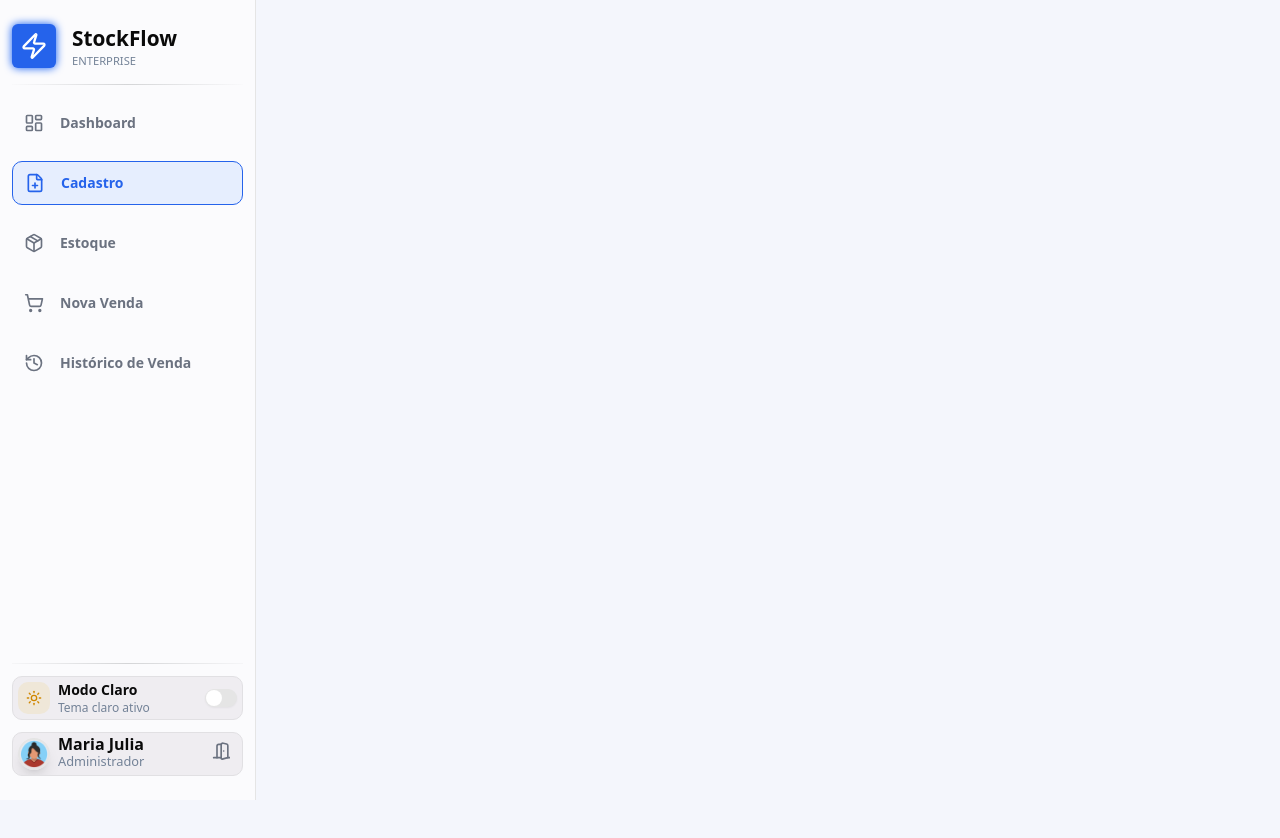
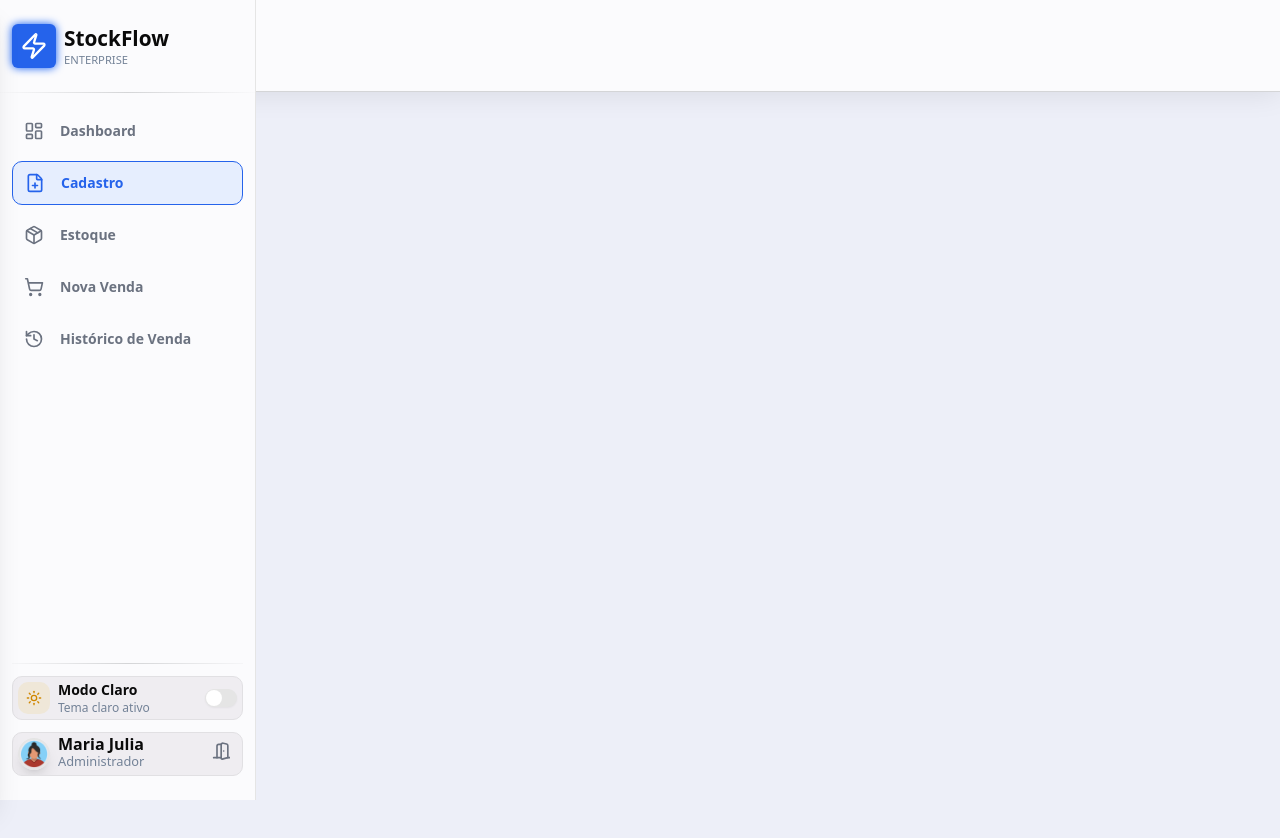
Before and after one commit to G4br1el-r/stockflow, a Next.js app: page /cadastro in a window 1280 px wide. Shown: the top 838 px of the page. Before the commit the page ends 800 px from the top, so only its background shows below. Built offline with nearby package versions, Linux system fonts and the light colour scheme.

Commit message:
feat: implement responsive sidebar with desktop/mobile variants and sticky header

```diff
--- a/src/app/(private)/cadastro/page.tsx
+++ b/src/app/(private)/cadastro/page.tsx
@@ -1,3 +1,8 @@
-export default function Stock() {
-  return <main className="min-h-screen w-full">CADASTRO</main>
+export default function Register() {
+  return (
+    <>
+      <main className="h-screen w-full mt-40">CADASTRO</main>
+      <div className="h-screen w-full"></div>
+    </>
+  )
 }
--- a/src/app/(private)/layout.tsx
+++ b/src/app/(private)/layout.tsx
@@ -1,9 +1,10 @@
 import type { Metadata } from 'next'
 import { Geist, Geist_Mono } from 'next/font/google'
 import '@/app/globals.css'
-import { Sidebar } from '@/components/Sidebar'
+import { SidebarDesktop } from '@/components/Sidebar'
 import { TooltipProvider } from '@radix-ui/react-tooltip'
 import { ProvidersSwitchDarkAndLight } from '@/components/ProviderSwitchDarkAndLight'
+import { Header } from '@/components/Header'
 
 const geistSans = Geist({
   variable: '--font-geist-sans',
@@ -32,7 +33,22 @@ export default function RootLayout({
       >
         <ProvidersSwitchDarkAndLight>
           <TooltipProvider>
-            <Sidebar>{children}</Sidebar>
+            <section className="grid w-full grid-cols-[auto_1fr] grid-rows-[auto_1fr] min-h-screen">
+              {/* DESKTOP - Sidebar na coluna 1 */}
+              <aside className="col-start-1 col-end-2 row-start-1 row-end-3 hidden lg:block">
+                <SidebarDesktop />
+              </aside>
+
+              {/* Header - coluna 2, linha 1 */}
+              <header className="col-start-2 col-end-3 row-start-1 row-end-2 lg:col-start-2">
+                <Header />
+              </header>
+
+              {/* Main Content - coluna 2, linha 2 */}
+              <main className="col-start-2 col-end-3 row-start-2 row-end-3 flex flex-col overflow-x-hidden lg:ml-0">
+                {children}
+              </main>
+            </section>
           </TooltipProvider>
         </ProvidersSwitchDarkAndLight>
       </body>
--- a/src/app/globals.css
+++ b/src/app/globals.css
@@ -22,6 +22,8 @@
   --color-icon-activate: #0d59f2;
   --color-icon-not-activate: #6b7280;
   --color-blue-neon: #2563eb;
+
+  --shadow-header: var(--shadow-header);
 
   /* TYPOGRAPHY */
   --color-base-primary: var(--base-primary);
@@ -111,7 +113,7 @@
 :root {
   /* Custom */
 
-  --background-main: #f4f6fc;
+  --background-main: #edeff8;
   --background-sidebar-main: #fbfbfd;
   --background-modal-login: #ffffff;
   --background-menu-activate: #e6eefe;
@@ -127,6 +129,7 @@
   --variant-primary: #f4f7f9;
   --variant-secondary: #0c111e;
 
+  --shadow-header: 0 0 30px rgba(0, 0, 0, 0.1);
   /* ---   */
 
   --radius: 0.625rem;
@@ -211,6 +214,8 @@
   --base-secondary: #4b586a;
   --variant-primary: #0c111e;
   --variant-secondary: #f4f7f9;
+
+  --shadow-header: 0 0 30px rgba(0, 0, 0, 0.8);
   /* --- */
 
   --background: oklch(0.145 0 0);
--- /dev/null
+++ b/src/components/Header/index.tsx
@@ -0,0 +1,24 @@
+'use client'
+
+import { useScrollVisibility } from '@/hooks/useScrollVisible'
+import { SidebarMobile } from '../Sidebar'
+
+export function Header() {
+  const { isVisible } = useScrollVisibility()
+
+  return (
+    <>
+      {/* Background do header */}
+      <div
+        className={`lg:relative fixed top-0 left-0 z-40 flex h-23 w-full items-center justify-center transition-transform duration-700 ease-in-out bg-background-sidebar-main border-b border-border-main lg:translate-y-0 shadow-header ${
+          isVisible ? 'translate-y-0' : '-translate-y-full'
+        }`}
+      >
+        {/* Conteúdo do header aqui */}
+      </div>
+
+      {/* Menu mobile */}
+      <SidebarMobile isVisible={isVisible} />
+    </>
+  )
+}
--- a/src/components/Sidebar/index.tsx
+++ b/src/components/Sidebar/index.tsx
@@ -15,9 +15,9 @@ import {
 } from 'lucide-react'
 import { Text } from '../Text'
 import { Logo } from '../Icon'
-import { useLockBodyScroll } from '@/utils/useLockBodyScroll'
 import { UserSection } from '../UserSection'
-import { SwitchDarkMode } from '../SwitchDarkMode'
+import { useLockBodyScroll } from '@/hooks/useLockBodyScroll'
+import Image from 'next/image'
 
 const MENU_ITEMS = [
   { title: 'Dashboard', url: '/dashboard', icon: LayoutDashboard },
@@ -27,52 +27,58 @@ const MENU_ITEMS = [
   { title: 'Histórico de Venda', url: '/historico', icon: History },
 ]
 
-export function Sidebar({ children }: { children: React.ReactNode }) {
-  const [mobileOpen, setMobileOpen] = useState(false)
-  const [hovered, setHovered] = useState(false)
+// Componente do conteúdo da sidebar (reutilizável)
+function SidebarContent({
+  onClose,
+  showClose = false,
+  isCollapsed = false,
+}: {
+  onClose?: () => void
+  showClose?: boolean
+  isCollapsed?: boolean
+}) {
   const pathname = usePathname()
 
-  const handleMouseEnter = useCallback(() => setHovered(true), [])
-  const handleMouseLeave = useCallback(() => setHovered(false), [])
-  const closeMobile = useCallback(() => setMobileOpen(false), [])
-  const openMobile = useCallback(() => setMobileOpen(true), [])
-
-  useLockBodyScroll(mobileOpen)
-
   return (
-    <div className="flex min-h-dvh">
-      <aside
-        className={cn(
-          'hidden lg:flex flex-col bg-background-sidebar-main border-r fixed left-0 top-0 h-screen transition-[width] duration-300 z-50',
-          hovered ? 'w-64' : 'w-17',
-        )}
-        onMouseEnter={handleMouseEnter}
-        onMouseLeave={handleMouseLeave}
-      >
-        <nav className="flex-1 py-6 px-3 flex flex-col justify-between gap-4 overflow-hidden">
-          <div className="flex gap-4 flex-col">
-            <div className="flex gap-4 h-11">
+    <div className="flex flex-col h-full">
+      {/* Header */}
+      <div className="flex items-center justify-between px-3 pt-6">
+        <div className="flex items-center gap-2">
           <Logo className="h-11 w-11 shrink-0" />
+          {!isCollapsed && (
             <div className="flex items-start justify-center flex-col">
-                <Text as="span" className="text-[1.3em] font-bold leading-7.5">
+              <Text as="span" className="text-[1.3em] font-bold leading-7">
                 StockFlow
               </Text>
-                <Text as="span" className="text-[0.7rem] text-base-primary">
+              <Text
+                as="span"
+                className="text-[0.7rem] text-base-primary leading-4"
+              >
                 ENTERPRISE
               </Text>
             </div>
+          )}
+        </div>
+        {showClose && (
+          <button type="button" onClick={onClose} aria-label="Fechar">
+            <X className="w-6 h-6" />
+          </button>
+        )}
       </div>
 
-            <div className="w-full h-px  bg-linear-to-r from-border-main/5 via-border-main to-border-main/5" />
+      <div className="w-full h-px bg-linear-to-r from-border-main/5 via-border-main to-border-main/5 mt-6" />
 
+      {/* Navigation */}
+      <nav className="flex-1 px-3 pt-4 overflow-hidden">
         {MENU_ITEMS.map((item) => {
           const isActive = pathname === item.url
           return (
             <Link
               key={item.title}
               href={item.url}
+              onClick={onClose}
               className={cn(
-                    'flex items-center h-11 group w-full relative gap-4 px-3 rounded-lg transition-colors',
+                'flex items-center h-11 group w-full relative gap-4 px-3 rounded-lg transition-colors mb-2',
                 isActive
                   ? 'bg-background-menu-activate text-blue-neon border-blue-neon border'
                   : 'hover:bg-background-hover-sidebar-menu',
@@ -85,113 +91,98 @@ export function Sidebar({ children }: { children: React.ReactNode }) {
                     'text-icon-not-activate group-hover:text-icon-hover-sidebar-menu',
                 )}
               />
+              {!isCollapsed && (
                 <Text
                   as="span"
                   className={cn(
-                      'transition-opacity duration-300 whitespace-nowrap text-sm font-semibold',
-                      hovered ? 'opacity-100' : 'opacity-0 hidden',
+                    'text-sm font-semibold whitespace-nowrap',
                     !isActive &&
                       'text-icon-not-activate group-hover:text-icon-hover-sidebar-menu',
                   )}
                 >
                   {item.title}
                 </Text>
+              )}
             </Link>
           )
         })}
+      </nav>
+
+      {/* User Section - Desktop */}
+      {!showClose && (
+        <div className="px-3 pb-6">
+          <UserSection />
         </div>
+      )}
+
+      {/* User Section - Mobile */}
+      {showClose && (
+        <div className="px-3 pb-6">
           <UserSection />
-        </nav>
+        </div>
+      )}
+    </div>
+  )
+}
+
+// Sidebar Desktop
+export function SidebarDesktop() {
+  const [hovered, setHovered] = useState(false)
+
+  return (
+    <aside
+      className={cn(
+        'hidden lg:flex flex-col bg-background-sidebar-main border-r fixed left-0 top-0 h-screen transition-[width] duration-300 z-50',
+        hovered ? 'w-64' : 'w-17',
+      )}
+      onMouseEnter={() => setHovered(true)}
+      onMouseLeave={() => setHovered(false)}
+    >
+      <SidebarContent isCollapsed={!hovered} />
     </aside>
+  )
+}
 
-      {/* MOBILE */}
-      <div className="lg:hidden">
+// Botão e Menu Mobile
+export function SidebarMobile({ isVisible }: { isVisible?: boolean }) {
+  const [mobileOpen, setMobileOpen] = useState(false)
+
+  useLockBodyScroll(mobileOpen)
+
+  return (
+    <>
+      {/* Botão hamburguer */}
       <button
         type="button"
-          onClick={openMobile}
-          className="fixed top-4 left-4 z-50 p-2 bg-background-sidebar-main rounded-lg shadow-lg"
+        onClick={() => setMobileOpen(true)}
+        className={cn(
+          'fixed top-4 left-4 z-50 p-2 bg-background-sidebar-main border border-border-main rounded-lg shadow-lg transition-transform duration-700 lg:hidden',
+          isVisible ? 'translate-y-0' : '-translate-y-20',
+        )}
         aria-label="Abrir menu"
       >
         <Menu className="w-6 h-6" />
       </button>
 
+      {/* Overlay */}
       {mobileOpen && (
         <button
           type="button"
-            className="fixed inset-0 bg-black/50 backdrop-blur-sm z-40 transition-opacity duration-300"
-            onClick={closeMobile}
+          className="fixed inset-0 bg-black/50 backdrop-blur-sm z-40"
+          onClick={() => setMobileOpen(false)}
           aria-label="Fechar menu"
         />
       )}
 
+      {/* Menu lateral */}
       <aside
         className={cn(
-            'fixed left-0 top-0 h-dvh w-64 flex flex-col gap-5 px-3 py-6 bg-background-sidebar-main justify-between z-50 shadow-xl transition-transform duration-300 ease-in-out border-r border-border-main',
+          'fixed left-0 top-0 h-dvh w-64 bg-background-sidebar-main z-50 shadow-xl transition-transform duration-300 ease-in-out border-r border-border-main',
           mobileOpen ? 'translate-x-0' : '-translate-x-full',
         )}
       >
-          <div className="flex flex-col gap-5">
-            <div className="flex items-center justify-between">
-              <div className="flex items-center gap-2">
-                <Logo className="h-11 w-11" />
-                <div className="flex items-start justify-center flex-col">
-                  <Text
-                    as="span"
-                    className="text-[1.3em] font-bold leading-relaxed"
-                  >
-                    StockFlow
-                  </Text>
-                  <Text as="span" className="text-[0.7rem] text-base-primary">
-                    ENTERPRISE
-                  </Text>
-                </div>
-              </div>
-              <button type="button" onClick={closeMobile} aria-label="Fechar">
-                <X className="w-6 h-6" />
-              </button>
-            </div>
-
-            <div className="w-full h-px  bg-linear-to-r from-border-main/5 via-border-main to-border-main/5" />
-
-            <nav className="">
-              {MENU_ITEMS.map((item) => {
-                const isActive = pathname === item.url
-
-                return (
-                  <Link
-                    key={item.title}
-                    href={item.url}
-                    onClick={closeMobile}
-                    className={cn(
-                      'flex items-center relative gap-4 px-3 py-4 rounded-lg transition-colors',
-                      isActive &&
-                        'bg-background-menu-activate text-blue-neon border-blue-neon border',
-                    )}
-                  >
-                    <item.icon
-                      className={cn(
-                        'w-5 h-5',
-                        !isActive && 'text-icon-not-activate',
-                      )}
-                    />
-                    <Text
-                      as="span"
-                      className={cn(
-                        !isActive && 'text-icon-not-activate text-sm font-bold',
-                      )}
-                    >
-                      {item.title}
-                    </Text>
-                  </Link>
-                )
-              })}
-            </nav>
-          </div>
-          <UserSection />
+        <SidebarContent onClose={() => setMobileOpen(false)} showClose />
       </aside>
-      </div>
-
-      <div className="flex-1 lg:pl-21">{children}</div>
-    </div>
+    </>
   )
 }
--- /dev/null
+++ b/src/hooks/useScrollVisible.ts
@@ -0,0 +1,28 @@
+import { useState, useEffect, useRef } from 'react'
+
+export function useScrollVisibility(threshold = 50) {
+  const [isVisible, setIsVisible] = useState(true)
+  const lastScrollY = useRef(0)
+
+  useEffect(() => {
+    const handleScroll = () => {
+      const currentScrollY = window.scrollY
+
+      if (currentScrollY > lastScrollY.current && currentScrollY > threshold) {
+        setIsVisible(false)
+      } else if (
+        currentScrollY < lastScrollY.current ||
+        currentScrollY <= threshold
+      ) {
+        setIsVisible(true)
+      }
+
+      lastScrollY.current = currentScrollY
+    }
+
+    window.addEventListener('scroll', handleScroll, { passive: true })
+    return () => window.removeEventListener('scroll', handleScroll)
+  }, [threshold])
+
+  return { isVisible }
+}
```
Also changed, not shown: src/hooks/useLockBodyScroll.ts (renamed from src/utils/useLockBodyScroll.ts). Lines whose indentation alone changed are shown as unchanged.
